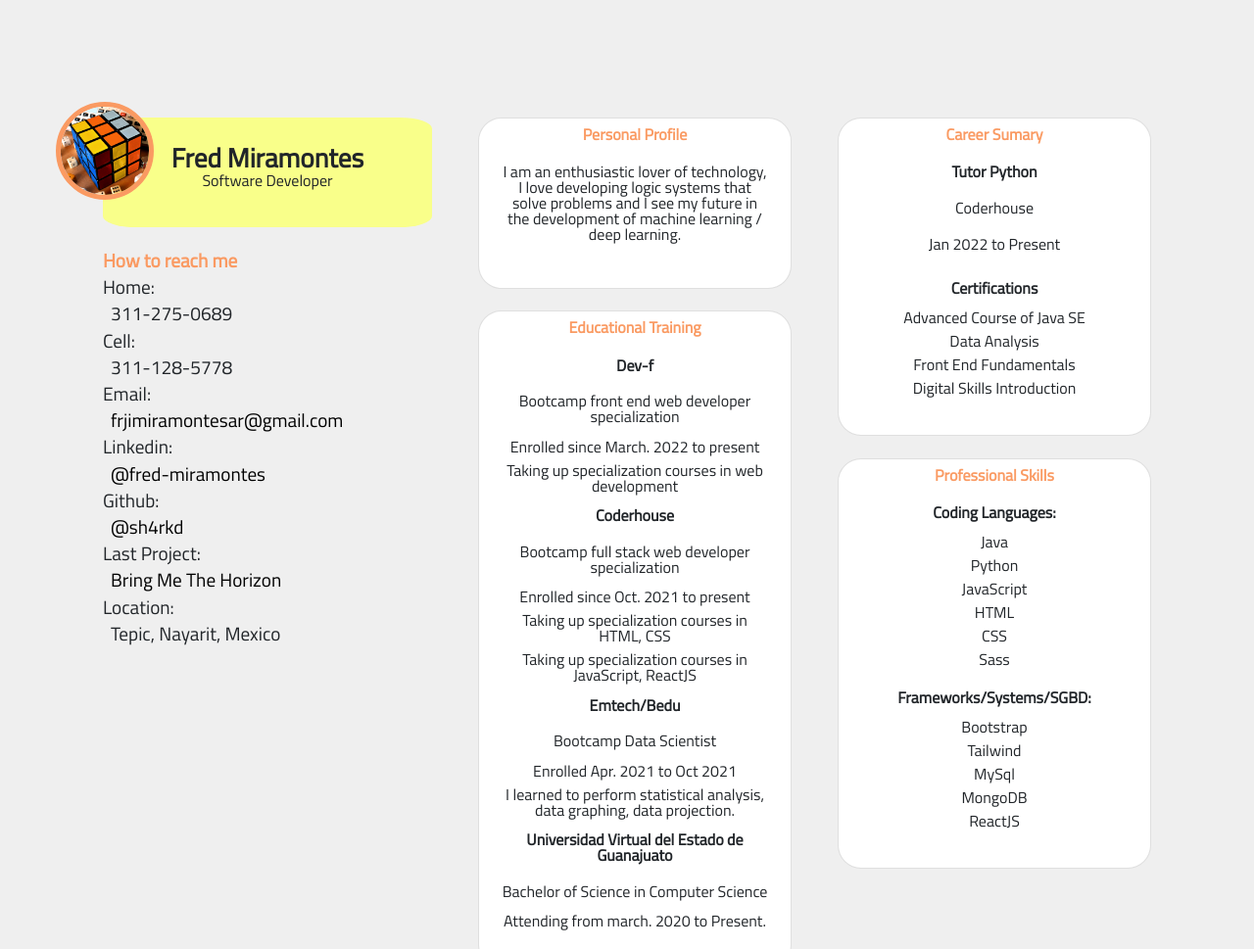
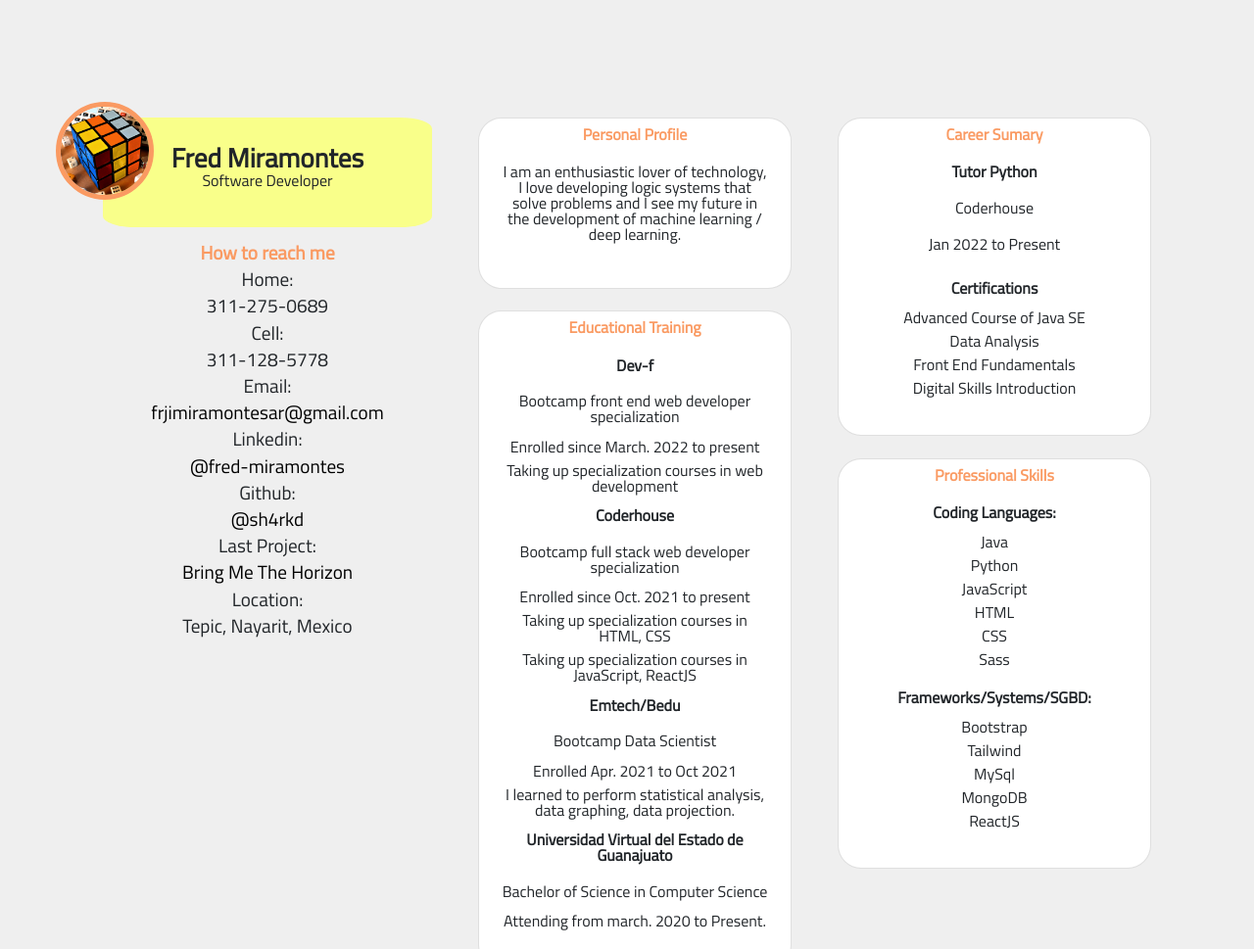
Before and after one commit to sh4rkd/CV, a plain HTML site: page index.html in a window 1280 px wide. Shown: the top 969 px of the page at 98% size. Drawn offline with nearby package versions, Linux system fonts and the light colour scheme.

Commit message:
centrando how to reach

```diff
--- a/index.html
+++ b/index.html
@@ -10,7 +10,7 @@
 </head>
 <body>
     <div class="container">
-        <div class="sections-rows row row-cols-auto text-center text-lg-start">
+        <div class="sections-rows row row-cols-auto text-center">
             <div class="col">
                 <div class="profile">
                     <img class="image-profile" src="img/profile/img-profile.jpg" alt="Image profile"/>
@@ -18,7 +18,7 @@
                     <p>Software Developer</p>
                 </div>
                 <div class="profile-letters">
-                    <h2>How to reach me</h2>
+                    <h2 class="m-auto mb-2">How to reach me</h2>
                     <div>
                         <span>Home:</span>
                         <p>311-275-0689</p>
```
